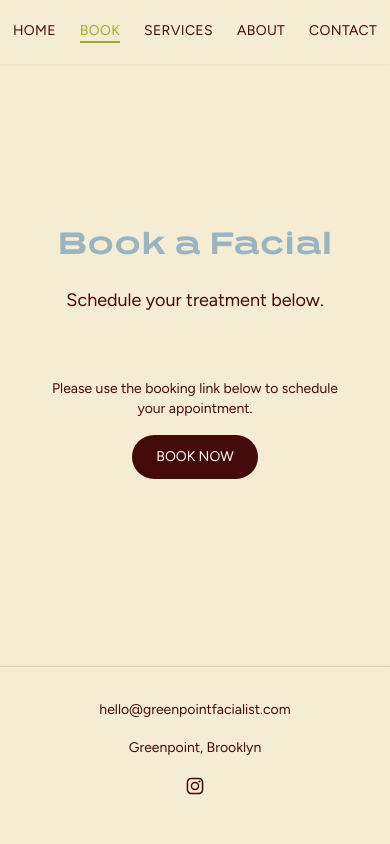
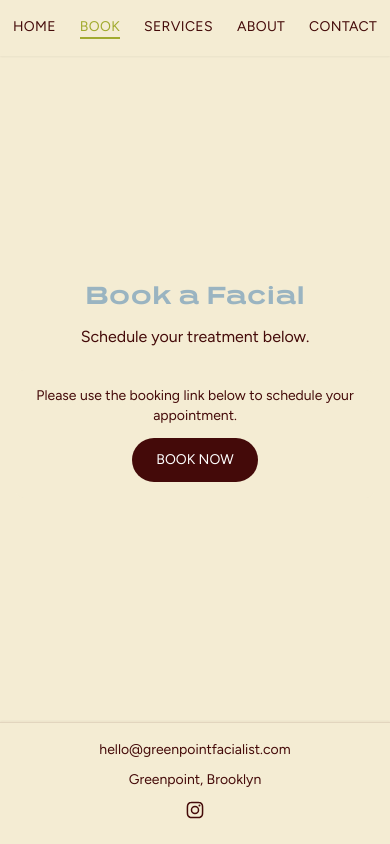
Before and after one commit to imightnotanswer/studioLou, a Next.js app: page /booking in a window 390 px wide. Built offline with nearby package versions, Linux system fonts and the light colour scheme.

Commit message:
fixing spacing on mobile

```diff
--- a/app/booking/page.tsx
+++ b/app/booking/page.tsx
@@ -7,19 +7,19 @@ export const metadata = {
 
 export default function BookingPage() {
   return (
-    <div className="bg-cream h-full w-full flex items-center justify-center py-8">
+    <div className="bg-cream h-full w-full flex items-center justify-center py-2 md:py-8">
       <div className="max-w-3xl mx-auto px-4 sm:px-6 lg:px-8 w-full">
-        <div className="text-center space-y-6 md:space-y-8">
-          <h1 className="font-heading text-3xl md:text-4xl lg:text-5xl font-bold text-blueSoft mb-4 md:mb-6">
+        <div className="text-center space-y-3 md:space-y-8">
+          <h1 className="font-heading text-2xl md:text-4xl lg:text-5xl font-bold text-blueSoft mb-2 md:mb-6">
             Book a Facial
           </h1>
-          <p className="text-brownDeep text-lg md:text-xl leading-relaxed max-w-2xl mx-auto">
+          <p className="text-brownDeep text-base md:text-xl leading-relaxed max-w-2xl mx-auto">
             Schedule your treatment below.
           </p>
 
-          <div className="pt-4 md:pt-8">
-            <div className="bg-cream rounded-lg p-6 md:p-8 lg:p-12">
-              <p className="text-brownDeep mb-4 md:mb-6 text-sm md:text-base">
+          <div className="pt-2 md:pt-8">
+            <div className="bg-cream rounded-lg p-4 md:p-8 lg:p-12">
+              <p className="text-brownDeep mb-3 md:mb-6 text-sm md:text-base">
                 Please use the booking link below to schedule your appointment.
               </p>
               <Button href="https://squareup.com/appointments/book">
--- a/app/page.tsx
+++ b/app/page.tsx
@@ -3,11 +3,11 @@ import { Button } from '@/components/Button'
 export default function HomePage() {
   return (
     <div className="bg-blueSoft h-full w-full flex items-center justify-center">
-      <div className="text-center space-y-6 md:space-y-8 w-full px-4 py-8">
-        <h1 className="font-heading text-3xl md:text-5xl lg:text-6xl xl:text-7xl font-bold text-brownDeep hover:text-cream transition-colors duration-200 cursor-default uppercase">
+      <div className="text-center space-y-4 md:space-y-8 w-full px-4 py-4 md:py-8">
+        <h1 className="font-heading text-2xl md:text-5xl lg:text-6xl xl:text-7xl font-bold text-brownDeep hover:text-cream transition-colors duration-200 cursor-default uppercase">
           Greenpoint Facialist
         </h1>
-        <div className="pt-2 md:pt-4">
+        <div className="pt-1 md:pt-4">
           <Button href="https://squareup.com/appointments/book" className="text-cream">BOOK A FACIAL</Button>
         </div>
       </div>
--- a/components/Footer.tsx
+++ b/components/Footer.tsx
@@ -4,10 +4,10 @@ import Link from 'next/link'
 
 export function Footer() {
   return (
-    <footer className="bg-cream pt-8 pb-12 md:py-8 border-t border-brownDeep/10 shadow-[0_-1px_2px_0_rgb(68,10,9,0.05)]">
+    <footer className="bg-cream pt-4 pb-6 md:py-8 border-t border-brownDeep/10 shadow-[0_-1px_2px_0_rgb(68,10,9,0.05)]">
       <div className="max-w-7xl mx-auto px-4 sm:px-6 lg:px-8">
         <div className="text-center text-brownDeep">
-          <div className="flex flex-col items-center justify-center gap-4 md:flex-row md:gap-6 text-sm md:text-base leading-relaxed">
+          <div className="flex flex-col items-center justify-center gap-2 md:flex-row md:gap-6 text-sm md:text-base leading-relaxed">
             <a
               href="mailto:hello@greenpointfacialist.com"
               className="hover:text-olive transition-colors duration-200"
--- a/components/Header.tsx
+++ b/components/Header.tsx
@@ -43,7 +43,7 @@ export function Header() {
       }`}
     >
       <nav className="max-w-7xl mx-auto px-4 sm:px-6 lg:px-8">
-        <div className="flex justify-center items-center h-16 md:h-20">
+        <div className="flex justify-center items-center h-14 md:h-20">
           <div className="flex gap-6 md:gap-8">
             {navLinks.map((link) => (
               <Link
```
